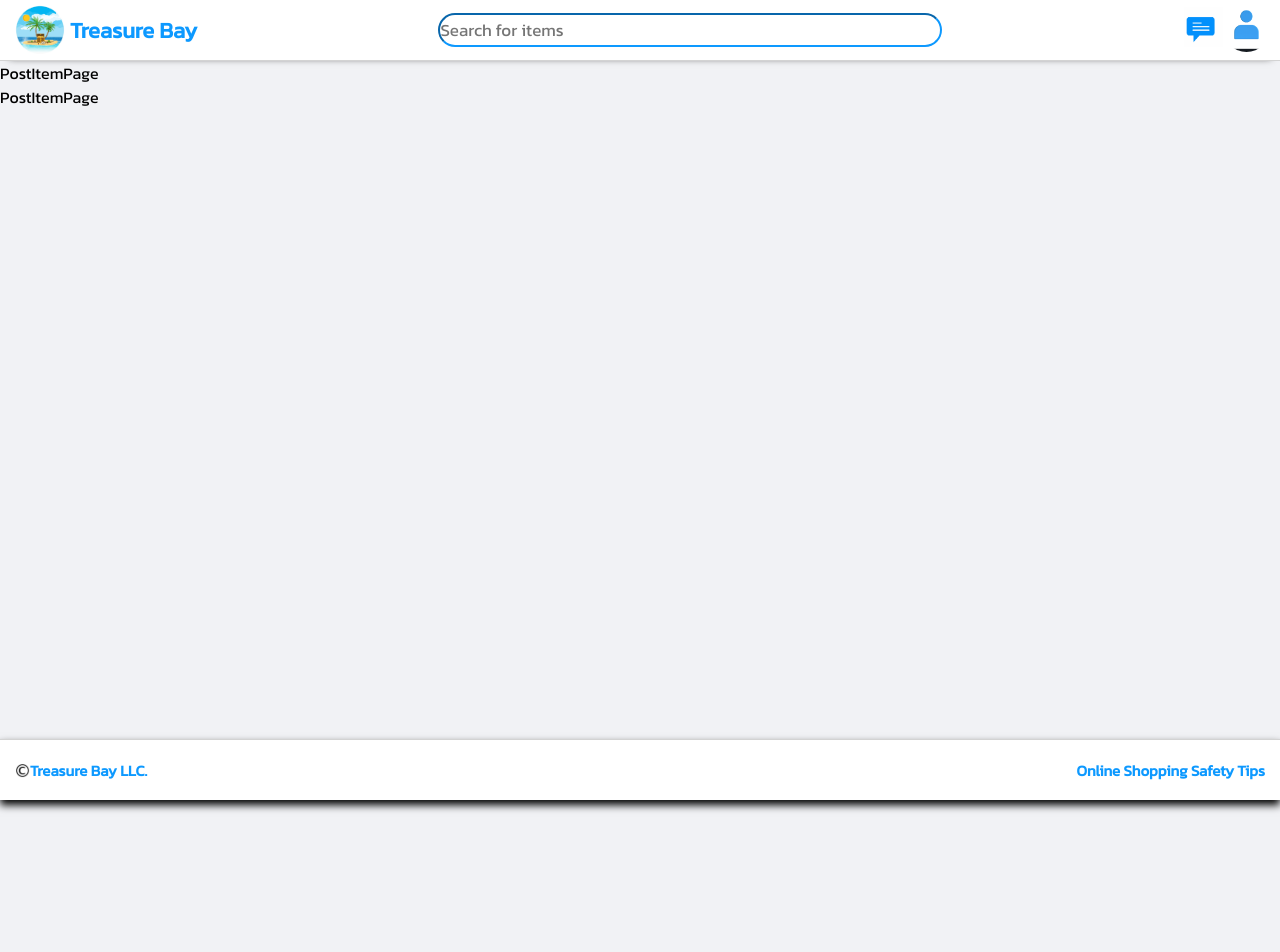
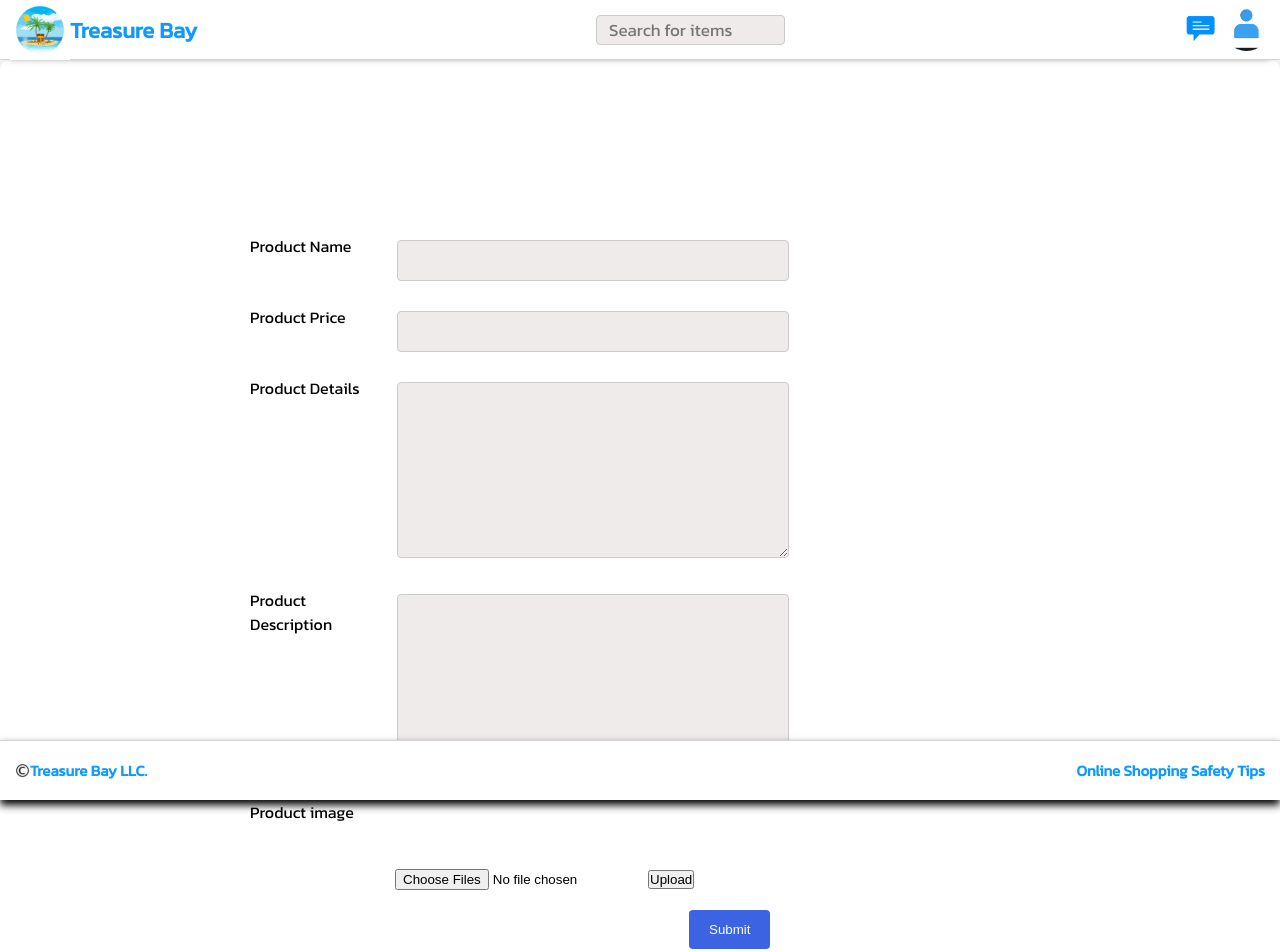
Before and after one commit to howardmg/TreasureBay2, a React (Create React App) app in the folder treasure_bay/: page /postanitem in a window 1280 px wide. Shown: the top 952 px of the page. Before the commit the page ends 800 px from the top, so only its background shows below. Built offline with nearby package versions, Linux system fonts and the light colour scheme; a web font is replaced by a local one.

Commit message:
first update

```diff
--- a/treasure_bay/src/App.js
+++ b/treasure_bay/src/App.js
@@ -22,6 +22,7 @@ function App() {
   return (
     <div className="App">
       <Header />
+      <PostItemPage />
       <Routes>
         <Route path='/' element={<HomePage />}/>
         <Route path='/signup' element={<SignUpPage />}/>
--- a/treasure_bay/src/components/ProductItem/PostItemPage.js
+++ b/treasure_bay/src/components/ProductItem/PostItemPage.js
@@ -1,10 +1,81 @@
 import React from 'react'
+import PostItem from './Postitem.css'
+import Upload from './upload.png'
 
 function PostItemPage() {
   return (
     <>
-        <div className='postitem'>PostItemPage</div>
-        <div >PostItemPage</div>
+
+        <div class="container">
+        <form action="/action_page.php">
+            <div class="row">
+                <div class="col-25">
+                      <label >Product Name</label>
+                </div>
+                <div class="col-75">
+                      <input type="text" id="pname" name="pname" ></input>
+                </div>
+            </div>
+            <div class="row">
+                <div class="col-25">
+                      <label >Product Price</label>
+                </div>
+                <div class="col-75">
+                      <input type="text" id="lname" name="pprice"></input>
+
+                </div>
+            </div>
+            <div class="row">
+                      <div class="col-25">
+                      <label >Product Details</label>
+            </div>
+            <div class="col-75">
+                      <textarea id="subject" name="subject" rows="10" cols="50"></textarea>
+
+            </div>
+            </div>
+            <div class="row">
+            <div class="col-25">
+                  <label >Product Description</label>
+            </div>
+            <div class="col-75">
+                  <textarea id="description" name="Description" rows="10" cols="50"></textarea>
+            </div>
+      </div>
+
+
+      <div class="row">
+      <div class="col-25">
+              <label >Product image</label>
+      </div>
+
+      </div>
+      <div class="col-75">
+          {/* <img src="upload.png" alt="upload file" width="100px" height="100px"></img> */}
+
+          <form class="box" method="post" action="" enctype="multipart/form-data"  >
+
+          <div class="box__input"  >
+
+                <input class="box__file" type="file" name="files[]" id="file" data-multiple-caption="{count} files selected" multiple />
+
+                <span class="box__dragndrop"> or drag it here</span>
+                <button class="box__button" type="submit">Upload</button>
+          </div>
+          <div class="box__uploading">Uploading…</div>
+          <div class="box__success">Done!</div>
+          <div class="box__error">Error! <span></span>.</div>
+          </form>
+      </div>
+
+      <div class="row">
+          <input type="submit" value="Submit"></input>
+      </div>
+      </form>
+
+
+      </div>
+
     </>
   )
 }
--- /dev/null
+++ b/treasure_bay/src/components/ProductItem/Postitem.css
@@ -0,0 +1,89 @@
+* {
+    box-sizing: border-box;
+  }
+
+  input[type=text], select, textarea {
+    width: 80%;
+    padding: 12px;
+    border: 1px solid #ccc;
+    border-radius: 4px;
+    resize: vertical;
+    background-color: #f0ebeb;
+  }
+
+  label {
+    padding: 12px 12px 12px 0;
+    display: inline-block;
+  }
+
+  input[type=submit] {
+    background-color: #3c63e2;
+    color: white;
+    padding: 12px 20px;
+    border: none;
+    border-radius: 4px;
+    cursor: pointer;
+    margin-top: 2%;
+    margin-left:55%
+  }
+
+  input[type=submit]:hover {
+    background-color: #45a049;
+  }
+
+  .container {
+    border-radius: 10px;
+    background-color:white;
+    padding: 150px;
+    float: center;
+  }
+
+  .col-25 {
+    float: left;
+    width: 15%;
+    margin-top: 12px;
+    margin-left: 100px;
+  }
+
+  .col-75 {
+    float: left;
+    width: 50%;
+    margin-top: 30px;
+  }
+
+
+
+  /* Clear floats after the columns */
+  .row:after {
+    content: "";
+    display: table;
+    clear: both;
+  }
+
+  /* Responsive layout - when the screen is less than 600px wide, make the two columns stack on top of each other instead of next to each other */
+  @media screen and (max-width: 600px) {
+    .col-25, .col-75, input[type=submit] {
+      width: 100%;
+      margin-top: 0;
+    }
+  }
+
+.img{
+    margin-top: 30%;
+    margin-left:50%;
+    width: 500px;
+    height:500px;
+}
+.box {
+
+
+    margin-left: 50%;
+
+    width:80%
+}
+.box__dragndrop,
+.box__uploading,
+.box__success,
+.box__error {
+  display: none;
+}
```
Also changed, not shown: treasure_bay/src/components/ProductItem/upload.png (added).
